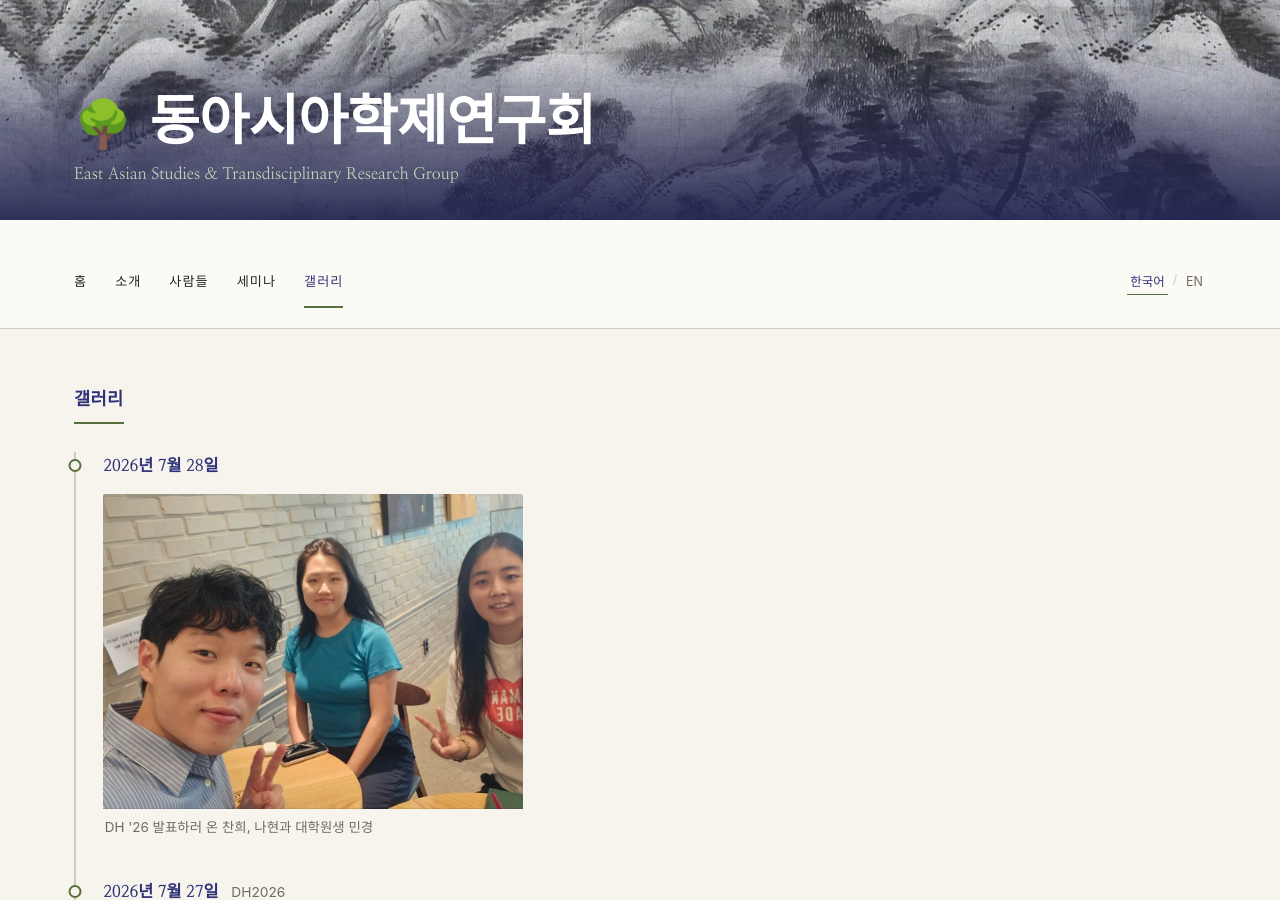
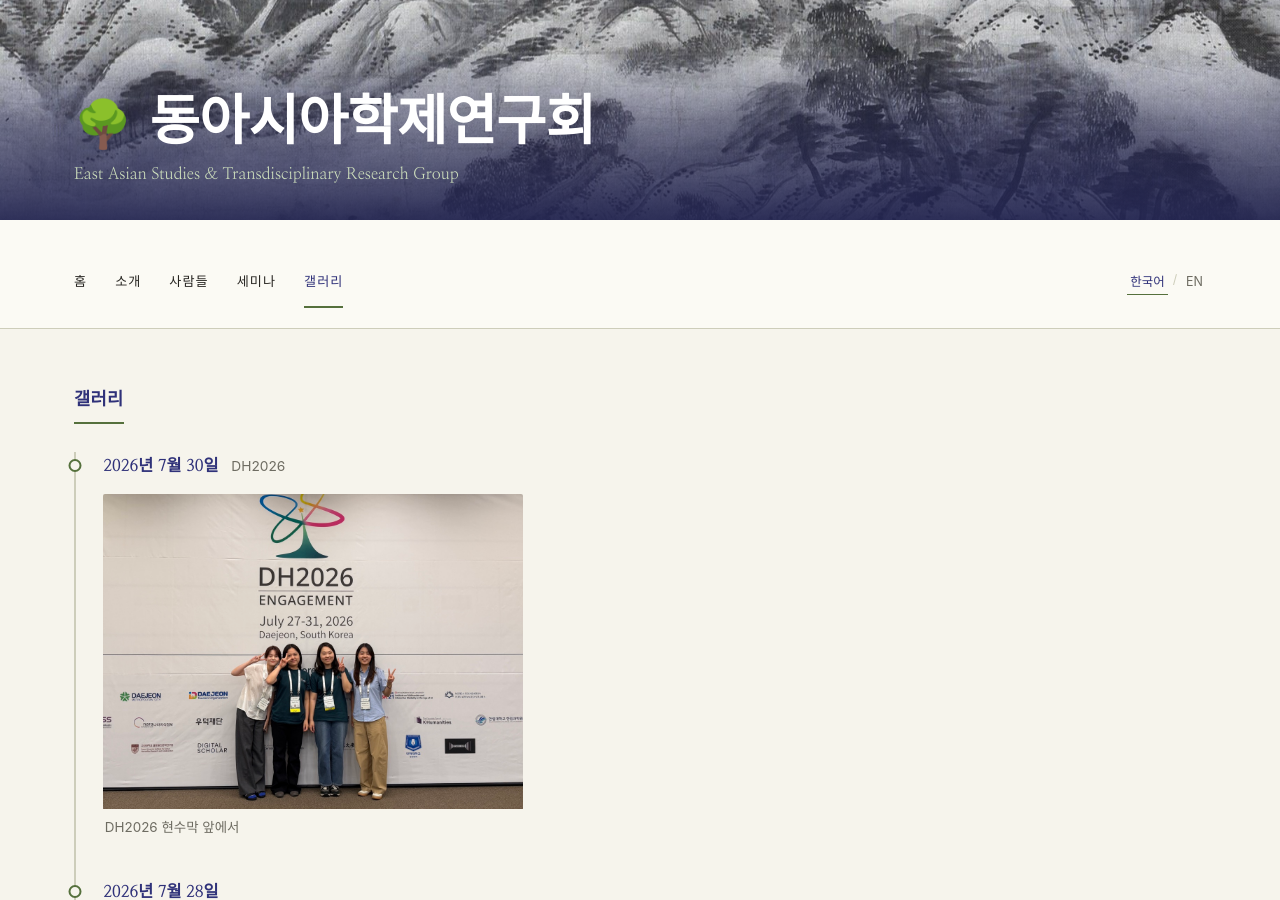
Before and after one commit to eastasia-interdisciplinary/eastasia-interdisciplinary.github.io, a Jekyll site: the page built from gallery.html, in a window 1280 px wide and 900 px high. Built offline with Jekyll 4.4.1, drawn with Linux system fonts in a browser that asks for light colours; some web fonts are replaced.

Commit message:
Add the DH2026 backdrop photograph, 30 July
Co-Authored-By: Claude Opus 5 <noreply@anthropic.com>

```diff
--- a/_data/gallery.yml
+++ b/_data/gallery.yml
@@ -16,6 +16,13 @@
 #
 # Photos of people other than the poster need their consent before going up:
 # unlike the profile photos, nobody submitted these of themselves.
+
+- image: dh2026-backdrop.jpg
+  date: 2026-07-30
+  event: DH2026
+  event_en: DH2026
+  caption: DH2026 현수막 앞에서
+  caption_en: In front of the DH2026 banner
 
 - image: dh2026-talk.jpg
   date: 2026-07-27
```
Also changed, not shown: assets/images/gallery/dh2026-backdrop.jpg (added).
